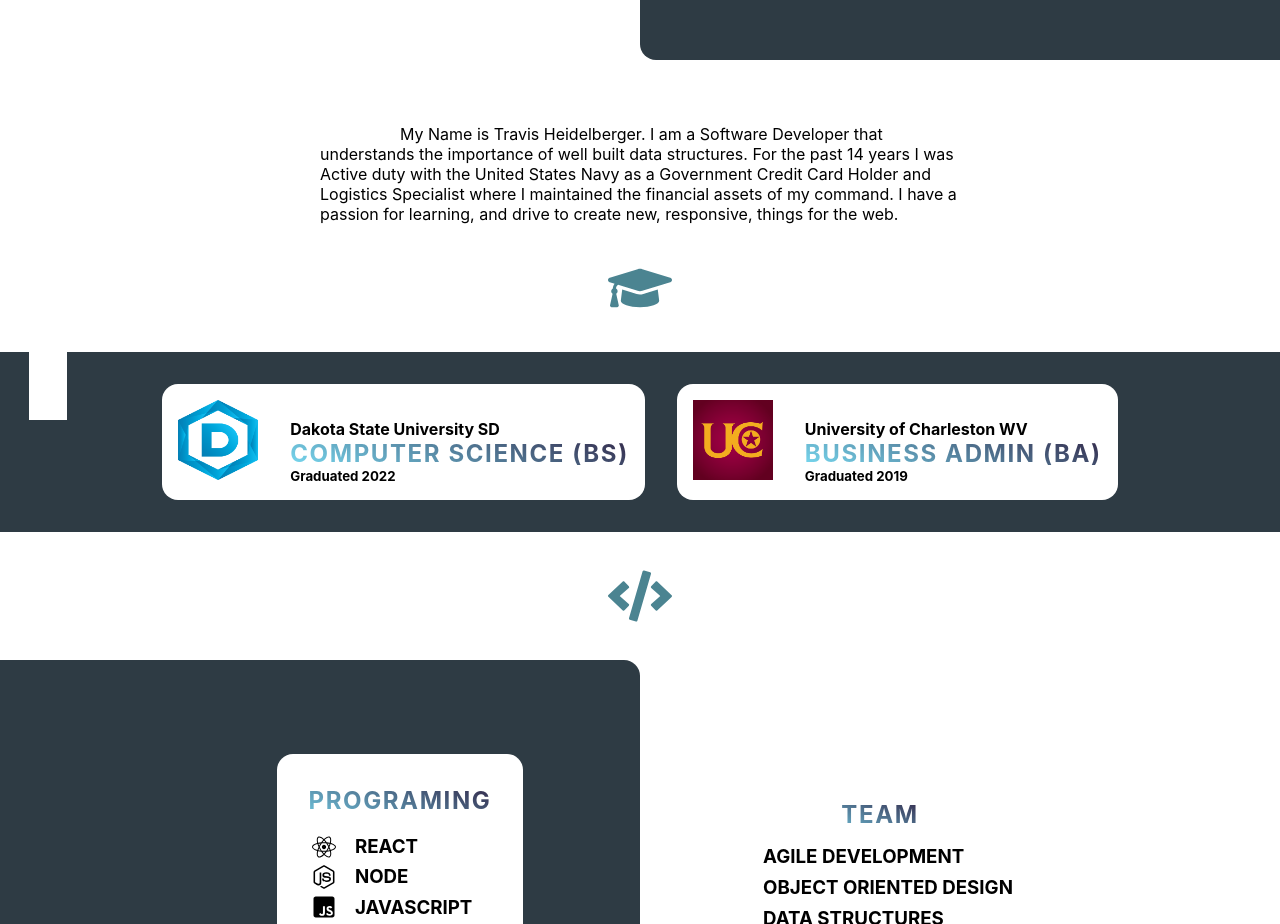
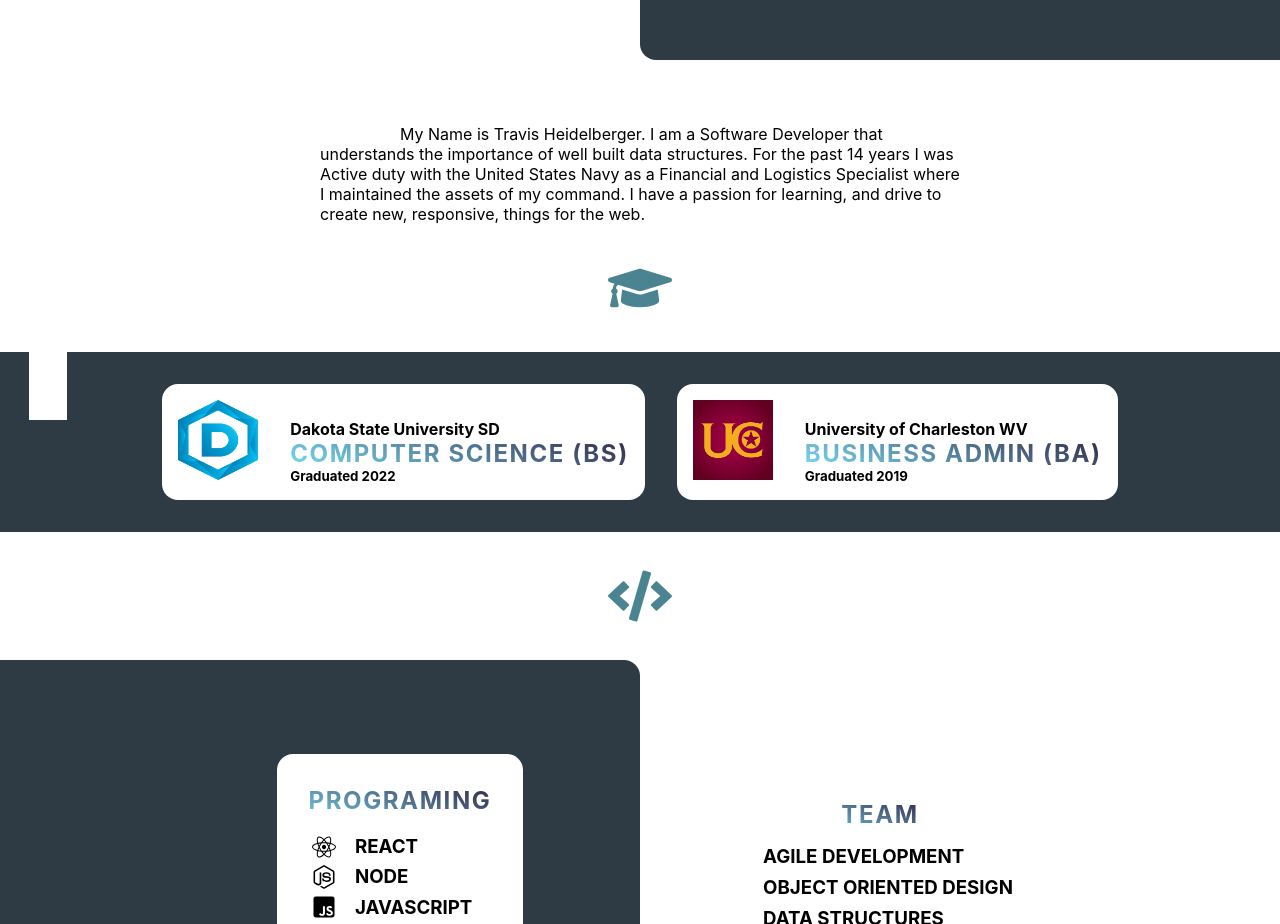
Before and after one commit to TravisAlanH/portfolionov2, a React (Create React App) app: page /about in a window 1280 px wide. Shown: the part 1220-2144 px from the top of the page. Built offline with nearby package versions, Linux system fonts and the light colour scheme.

Commit message:
Update Resume.js

```diff
--- a/src/Resume.js
+++ b/src/Resume.js
@@ -47,7 +47,7 @@ let data = {
     },
   ],
   "AboutText":
-    "My Name is Travis Heidelberger. I am a Software Developer that understands the importance of well built data structures. For the past 14 years I was Active duty with the United States Navy as a Government Credit Card Holder and Logistics Specialist where I maintained the financial assets of my command. I have a passion for learning, and drive to create new, responsive, things for the web.",
+    "My Name is Travis Heidelberger. I am a Software Developer that understands the importance of well built data structures. For the past 14 years I was Active duty with the United States Navy as a Financial and Logistics Specialist where I maintained the assets of my command. I have a passion for learning, and drive to create new, responsive, things for the web.",
 
   "HeaderLines": [
     {
```
